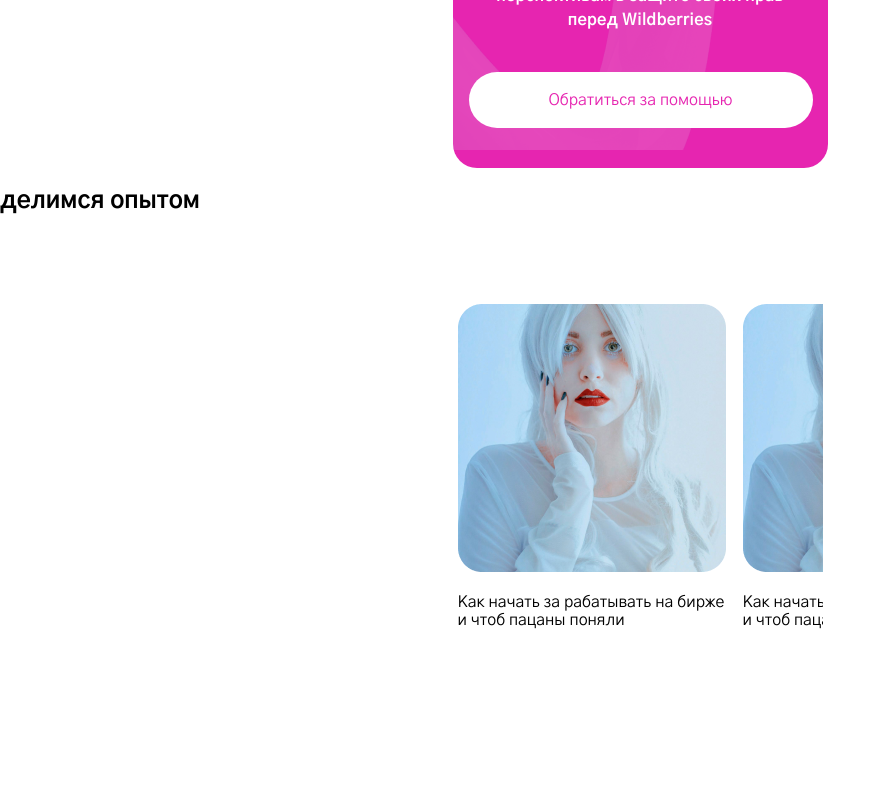
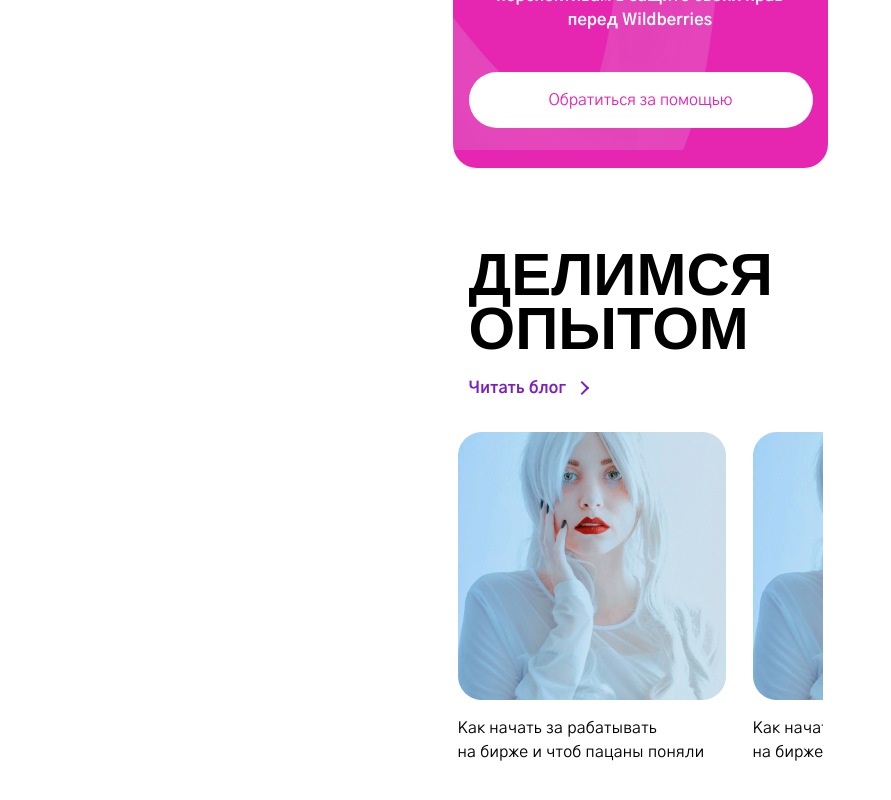
Before and after one commit to Kolpsi/uristberries, a website: page src/index.html in a window 1280 px wide. Shown: the part 9133-9933 px from the top of the page, without its empty margins (0-891 px from the left). Before the commit the page ends 9778 px from the top, so only its background shows below. Drawn offline with nearby package versions, Linux system fonts and the light colour scheme; a web font is replaced by a local one.

Commit message:
Закончил верстку слайдера

```diff
--- a/src/assets/less/blocks/consult.less
+++ b/src/assets/less/blocks/consult.less
@@ -1,6 +1,6 @@
 .consult {
     color: #fff;
-
+    margin-bottom: 5rem;
     &-mask {
         background: url('../assets/img/consult_mask.png') center no-repeat,
             linear-gradient(#7A1FC1 0%, #E625B0 48%);
--- /dev/null
+++ b/src/assets/less/blocks/experience.less
@@ -0,0 +1,46 @@
+.experience {
+    margin-bottom: 2.5rem;
+
+    &-title {
+        font-family: 'Alumni Sans', sans-serif;
+        font-size: 3.75rem;
+        font-weight: 700;
+        line-height: 3.375rem;
+        letter-spacing: 0em;
+        text-align: left;
+        text-transform: uppercase;
+        width: 21.438rem;
+        margin: 0 auto 1.25rem;
+    }
+
+    &-button {
+        position: relative;
+        color: #7A1FC1;
+        font-weight: 600;
+        line-height: 1.5rem;
+        letter-spacing: 0.015em;
+        text-align: left;
+        margin: 0 auto 2rem;
+        width: 21.438rem;
+        padding: 0;
+
+        &::after {
+            content: '';
+            position: absolute;
+            top: 7px;
+            left: 108px;
+            width: 8px;
+            height: 8px;
+            border-top: 2px solid #7A1FC1;
+            border-right: 2px solid #7A1FC1;
+            transform: rotate(45deg);
+        }
+    }
+}
+
+.slide-text {
+    line-height: 1.5rem;
+    letter-spacing: 0.015em;
+    text-align: left;
+    margin-top: 0.75rem;
+}
--- a/src/assets/less/style.less
+++ b/src/assets/less/style.less
@@ -13,4 +13,5 @@
 @import 'blocks/defend.less';
 @import 'blocks/happy.less';
 @import 'blocks/consult.less';
-@import 'blocks/swiper.less'
+@import 'blocks/swiper.less';
+@import 'blocks/experience.less';
--- a/src/assets/modules/swiper.js
+++ b/src/assets/modules/swiper.js
@@ -4,7 +4,7 @@ const swiper = new Swiper('.swiper', {
         // when window width is >= 320px
         320: {
             slidesPerView: 1,
-            spaceBetween: -80,
+            spaceBetween: -70,
             centeredSlides: true,
         }
     }
```
Also changed, not shown: src/css/style-min.css, 1 other file.
